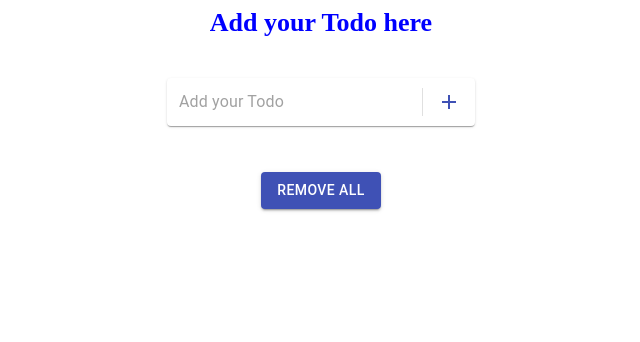
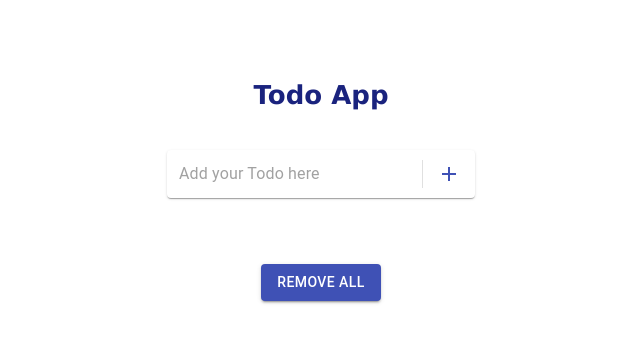
Before and after one commit to Ankita196/React-TODO-, a React (Create React App) app: page / in a window 1280 px wide. Shown: the top 342 px of the page, without its empty margins (319-959 px from the left). Built offline with nearby package versions, Linux system fonts and the light colour scheme.

Commit message:
1 file modified

```diff
--- a/src/components/Todo.jsx
+++ b/src/components/Todo.jsx
@@ -9,6 +9,7 @@ import IconButton from '@material-ui/core/IconButton';
 import AddIcon from '@material-ui/icons/Add';
 import DeleteIcon from '@material-ui/icons/Delete';
 import Button from '@material-ui/core/Button';
+import Checkbox from '@material-ui/core/Checkbox';
 
 const useStyles = makeStyles((theme) => ({
   root: {
@@ -19,9 +20,10 @@ const useStyles = makeStyles((theme) => ({
   paper: {
     padding: theme.spacing(2),
     textAlign: 'center',
-    color: "blue",
+    color: "#1a237e",
     fontWeight:"bold",
-    fontSize:26
+    fontSize:26,
+    fontFamily:"Verdana,sans-serif"
   },
 
 
@@ -50,6 +52,7 @@ export default function Todo() {
   const [inputData,setInputData]=useState('');
   const [items,setItems]=useState([]);
 
+
   const AddItems=()=>{
     if(!inputData){
 
@@ -64,18 +67,22 @@ const updateditems=items.filter((element,index)=>{
 })
 setItems(updateditems)
   }
+
+  const removeAll=()=>{
+    setItems([])
+  }
   return (
-    <div>
+    <div style={{display:"block",marginTop:80}}>
       <Grid container spacing={5} className={classes.root}>
         <Grid item xs={12} className={classes.paper}>
-        Add your Todo here
+      Todo App
         </Grid>
         <Grid  item xs={12} className={classes.paper}>
         <Paper component="form" className={classes.roots}>
 
       <InputBase
         className={classes.input}
-        placeholder="Add your Todo"
+        placeholder="Add your Todo here"
        type="text"
        value={inputData} onChange={(e) => setInputData(e.target.value)}
       />
@@ -89,8 +96,12 @@ setItems(updateditems)
          {items.map((element,index) =>{
            return(
             <Grid xs={12} className={classes.paper} >
-            <Paper component="form" className={classes.roots} style={{backgroundColor:"#ffe0b2"}}>
+            <Paper component="form" className={classes.roots} style={{backgroundColor:"#e8eaf6"}}>
+            <Checkbox
 
+        color="primary"
+        inputProps={{ 'aria-label': 'secondary checkbox' }}
+      />
             <Typography style={{width:500}} key={index}>{element}</Typography>
 
           <Divider className={classes.divider} orientation="vertical" />
@@ -103,7 +114,7 @@ setItems(updateditems)
          })}
 
 
-        <Grid>
+        <Grid item  onClick={removeAll}>
         <Button variant="contained" color="primary">
  Remove All
 </Button>
```
